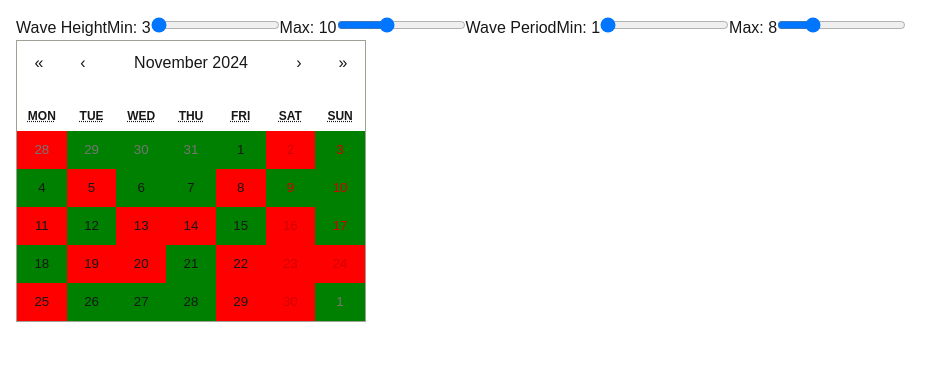
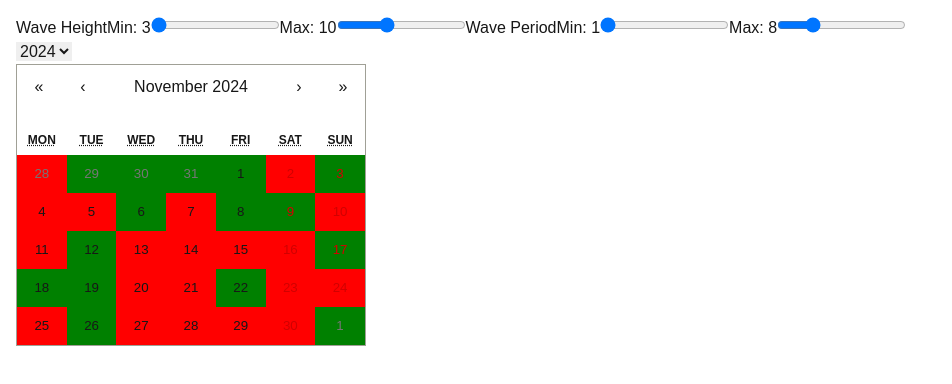
Before and after one commit to niole/ship-weather, a Next.js app: page / in a window 1280 px wide. Shown: the top 384 px of the page, without its empty margins (0-952 px from the left). Built offline with nearby package versions, Linux system fonts and the light colour scheme.

Commit message:
Fix month range add easy to use year picker

```diff
--- a/app/page.tsx
+++ b/app/page.tsx
@@ -77,10 +77,10 @@ function fetchPredictions(
       case 'day':
         return [activeStartDate];
       case 'month':
-      const currMs = activeStartDate.getTime();
+        const currMs = activeStartDate.getTime();
         // in prevDays, skips the 0 offset so as to not duplicate the current day
-        const prevDays = Array(31).fill(0).map((_, i) => new Date(currMs - ((i+1) * msInDay)));
-        const nextDays = Array(31).fill(0).map((_, i) => new Date(currMs + (i * msInDay)));
+        const prevDays = Array(40).fill(0).map((_, i) => new Date(currMs - ((i+1) * msInDay)));
+        const nextDays = Array(40).fill(0).map((_, i) => new Date(currMs + (i * msInDay)));
         return [...prevDays, ...nextDays];
       case 'year':
         // TODO year view will only show months, is it necessary to get all days?
@@ -120,7 +120,17 @@ export default function Home() {
         <RangeControls label="Wave Height" range={waveHeightRange} setRange={setWaveHeightRange} />
         <RangeControls label="Wave Period" range={wavePeriodRange} setRange={setWavePeriodRange} />
       </div>
+      <select
+        value={calendarView.activeStartDate.getFullYear()}
+        onChange={(e) => setCalendarView({
+          view: calendarView.view,
+          activeStartDate: new Date(Number(e.target.value), calendarView.activeStartDate.getMonth(), calendarView.activeStartDate.getDate())})}
+      >
+        <option value="2020">2020</option>
+        <option value="2024">2024</option>
+      </select>
       <Calendar
+        activeStartDate={calendarView.activeStartDate}
         onActiveStartDateChange={({ view, activeStartDate }) => setCalendarView({view, activeStartDate: activeStartDate ?? new Date()})}
         onViewChange={({ view, activeStartDate }) => setCalendarView({view, activeStartDate: activeStartDate ?? new Date()})}
         tileClassName={({ date }) => {
```
Also changed, not shown: 1 other file (tests, documents, lock files or other folders).
